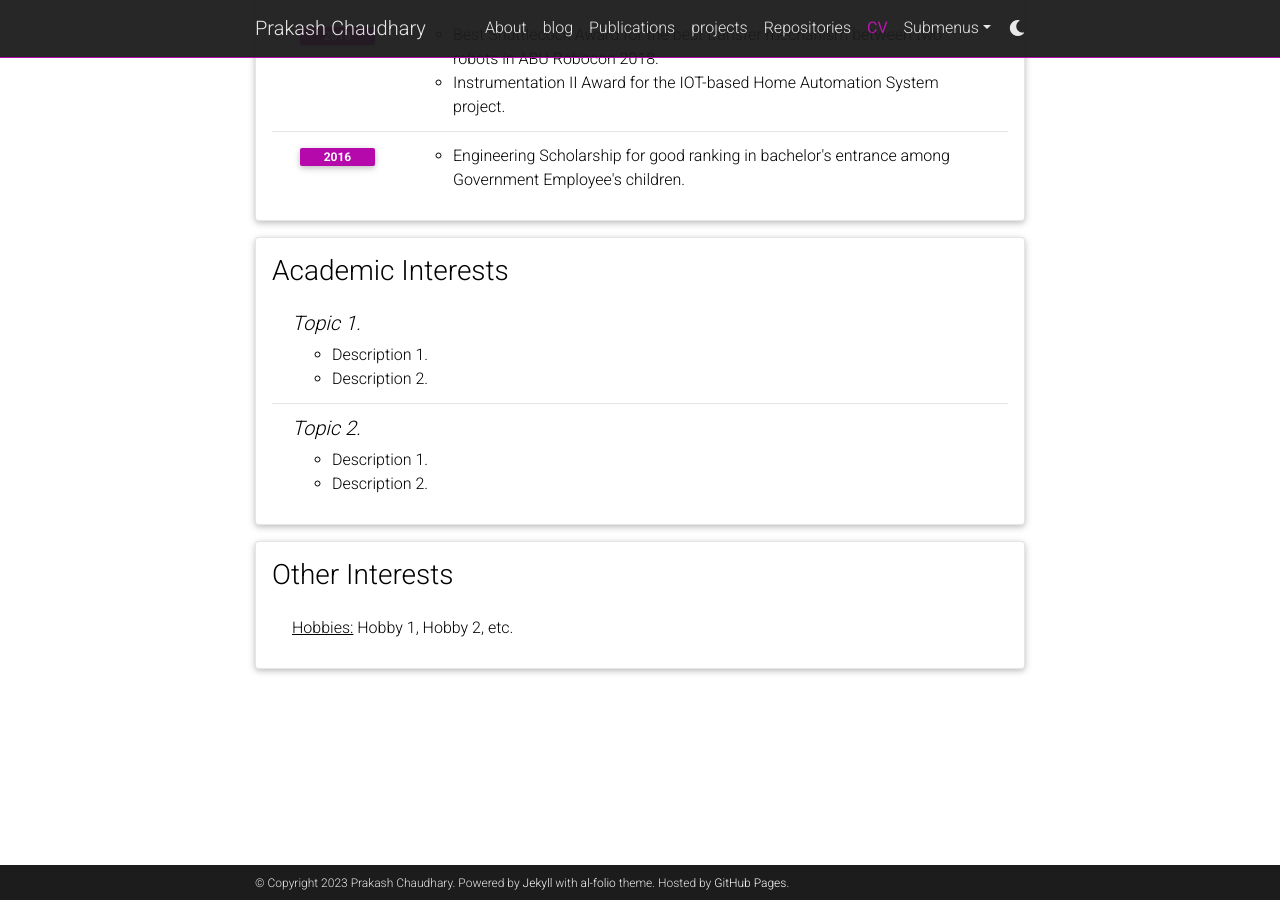
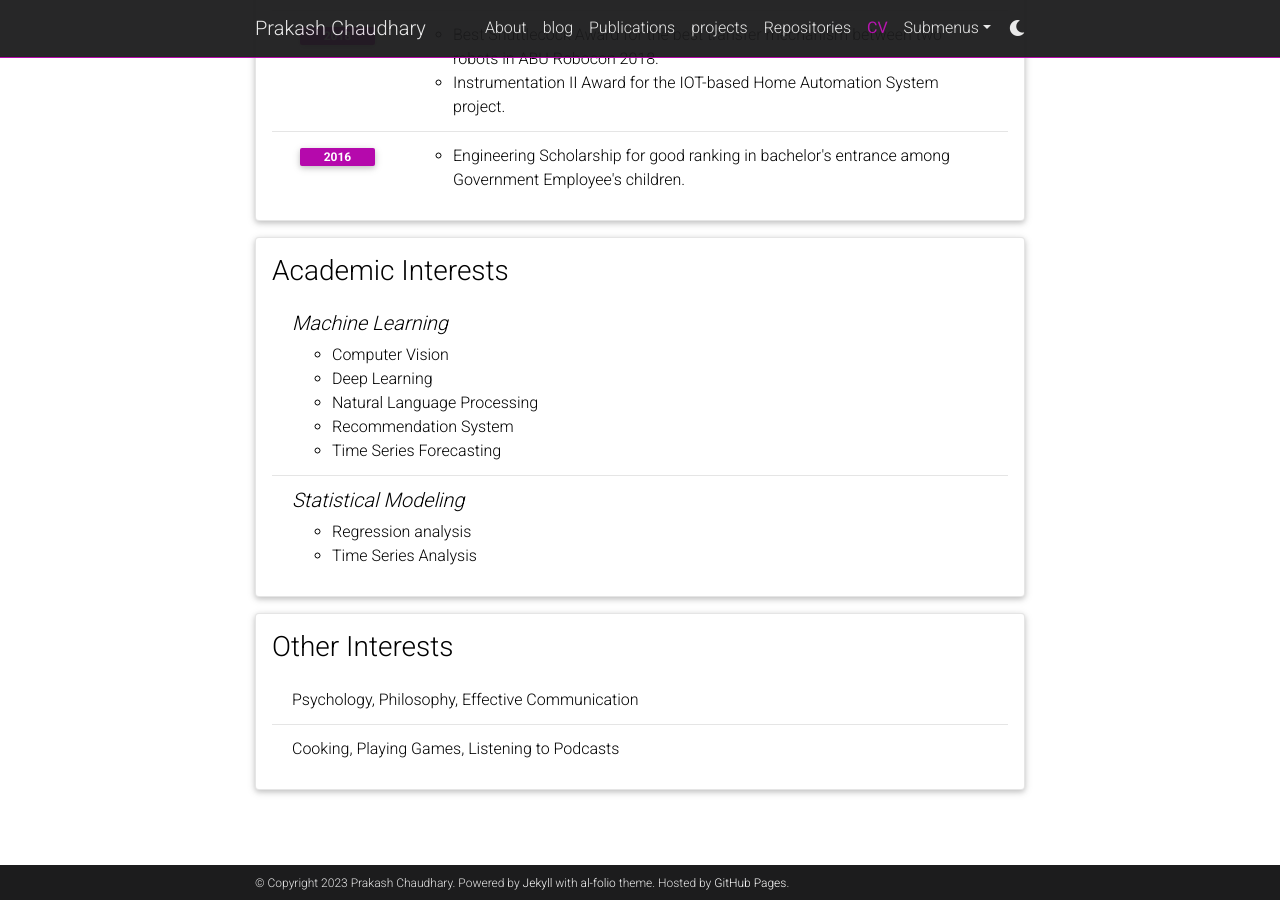
Before and after one commit to connectwithprakash/connectwithprakash.github.io, a Jekyll site: the page built from _pages/cv.md, in a window 1280 px wide and 900 px high, scrolled down 2241 px. Built offline with Jekyll 4.4.1, drawn with Linux system fonts in a browser that asks for light colours; comment, search, counter and statistics services are not loaded; a style sheet for code colours, icons or effects is not loaded.

Commit message:
[Feat]: Update  interests information in CV tab.

```diff
--- a/_data/cv.yml
+++ b/_data/cv.yml
@@ -143,16 +143,20 @@
 - title: Academic Interests
   type: nested_list
   contents:
-    - title: Topic 1.
+    - title: Machine Learning
       items:
-        - Description 1.
-        - Description 2.
-    - title: Topic 2.
+        - Computer Vision
+        - Deep Learning
+        - Natural Language Processing
+        - Recommendation System
+        - Time Series Forecasting
+    - title: Statistical Modeling
       items:
-        - Description 1.
-        - Description 2.
+        - Regression analysis
+        - Time Series Analysis
 
 - title: Other Interests
   type: list
   contents:
-    - <u>Hobbies:</u> Hobby 1, Hobby 2, etc.
+    - Psychology, Philosophy, Effective Communication
+    - Cooking, Playing Games, Listening to Podcasts
```
